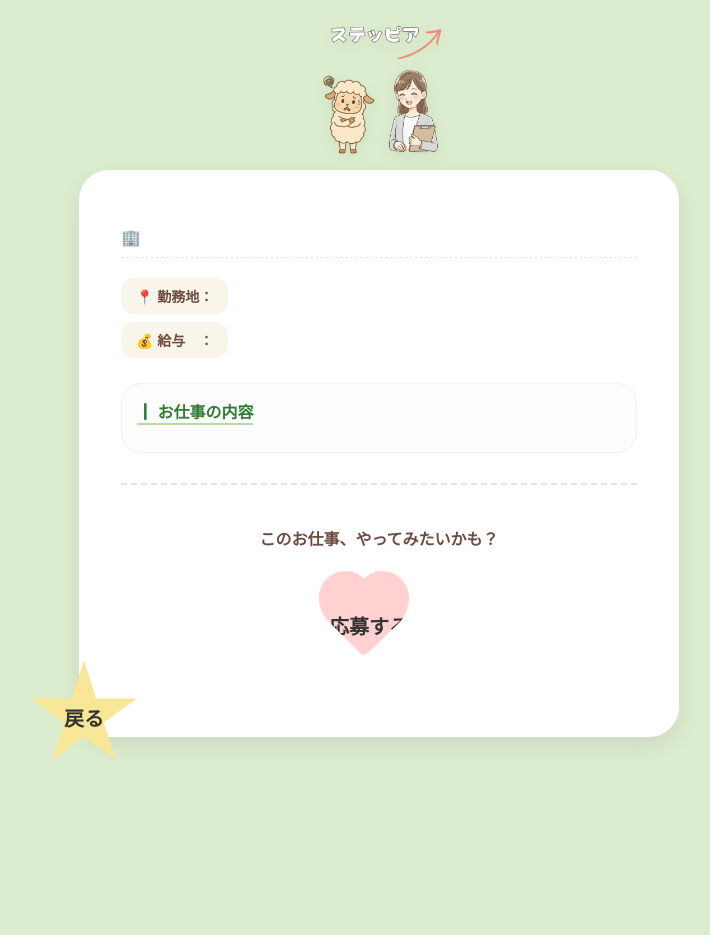
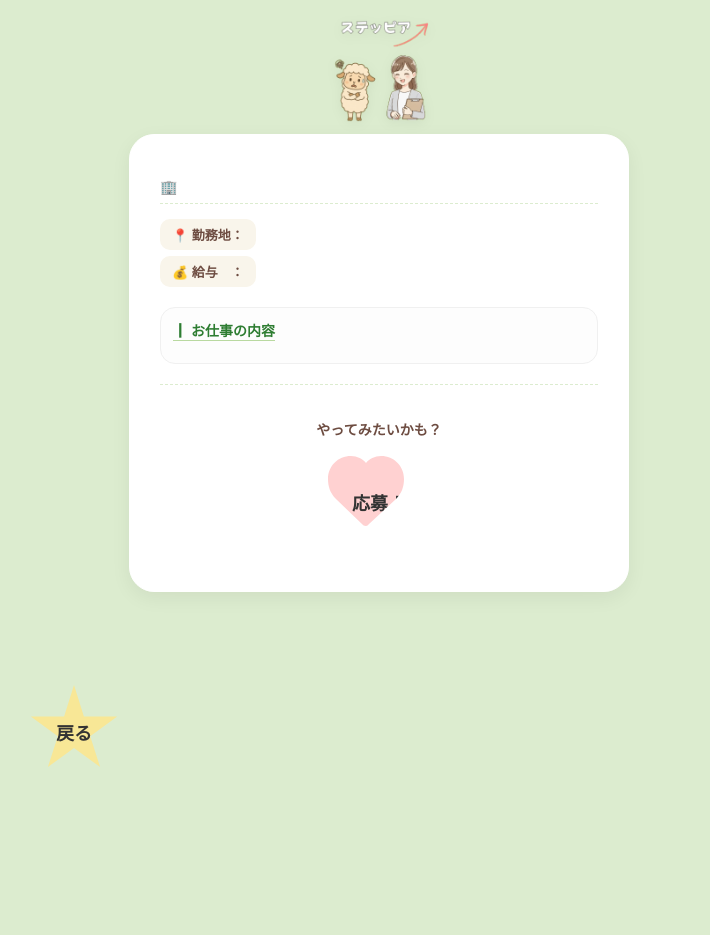
Before and after one commit to nana19820227/steppia_project, a Django app: template steppia_app/templates/steppia_app/job_detail.html in a window 1280 px wide. Shown: the whole page, without its empty margins (261-971 px from the left). After the commit the page ends 767 px from the top, so only its background shows below. Run offline with Django 5.2, Linux system fonts and the light colour scheme; the template is opened without the code that fills it, so the values that code supplies are empty; some web fonts are replaced.

Commit message:
style: 求人詳細をさらにコンパクトに調整（モバイル最適化）

```diff
--- a/steppia_app/templates/steppia_app/job_detail.html
+++ b/steppia_app/templates/steppia_app/job_detail.html
@@ -19,77 +19,77 @@
             background-color: var(--grass);
             font-family: 'Zen Maru Gothic', sans-serif;
             margin: 0;
-            /* 下部ボタンと重ならないよう余白を調整 */
-            padding: 15px 10px 120px;
+            /* 下部ボタンと重ならないよう余白をスリムに */
+            padding: 12px 10px 100px;
             display: flex;
             flex-direction: column;
             align-items: center;
             min-height: 100dvh;
         }
 
-        .container { width: 100%; max-width: 600px; display: flex; flex-direction: column; align-items: center; }
+        .container { width: 100%; max-width: 500px; display: flex; flex-direction: column; align-items: center; }
 
-        /* ロゴ：140pxに小型化 */
+        /* ロゴ：110pxに小型化 */
         .top-logo {
             width: 100%;
-            max-width: 140px;
-            filter: drop-shadow(0 4px 8px rgba(0,0,0,0.05));
-            margin-bottom: 15px;
+            max-width: 110px;
+            filter: drop-shadow(0 3px 6px rgba(0,0,0,0.05));
+            margin-bottom: 12px;
         }
 
-        /* 詳細カード：余白をスマホ用にスリム化 (50px -> 20px) */
+        /* 詳細カード：パディングを凝縮 (20px -> 15px) */
         .detail-card {
             background: white;
-            padding: 20px;
-            border-radius: 30px;
-            box-shadow: 0 8px 25px rgba(0,0,0,0.08);
-            border: 2px solid #fff;
+            padding: 15px;
+            border-radius: 25px;
+            box-shadow: 0 6px 20px rgba(0,0,0,0.06);
+            border: 1.5px solid #fff;
             width: 100%;
             box-sizing: border-box;
             text-align: left;
         }
 
-        /* 求人タイトル：22pxにサイズダウン */
+        /* 求人タイトル：18pxにサイズダウン */
         .job-title {
-            font-size: 22px;
+            font-size: 18px;
             color: #2E7D32;
             font-weight: 900;
-            margin: 0 0 10px 0;
-            border-left: 6px solid #2E7D32;
-            padding-left: 12px;
+            margin: 0 0 8px 0;
+            border-left: 5px solid #2E7D32;
+            padding-left: 10px;
             line-height: 1.3;
         }
 
-        /* 会社名：16pxに調整 */
+        /* 会社名：14pxに調整 */
         .company-name {
-            font-size: 16px;
+            font-size: 14px;
             font-weight: 900;
-            color: #555;
-            margin-bottom: 20px;
+            color: #666;
+            margin-bottom: 15px;
             border-bottom: 1.5px dashed var(--grass);
-            padding-bottom: 10px;
+            padding-bottom: 8px;
         }
 
         /* タグセクション */
-        .info-row { display: flex; flex-direction: column; gap: 8px; margin-bottom: 25px; }
+        .info-row { display: flex; flex-direction: column; gap: 6px; margin-bottom: 20px; }
         .tag {
             background: var(--beige);
-            padding: 8px 15px;
-            border-radius: 12px;
+            padding: 6px 12px;
+            border-radius: 10px;
             font-weight: 900;
             color: var(--wood);
-            font-size: 14px;
+            font-size: 13px;
             display: flex;
             align-items: center;
-            gap: 8px;
+            gap: 6px;
             width: fit-content;
         }
 
         /* 内容ボックス */
         .description-box {
             background: #fdfdfd;
-            padding: 15px;
-            border-radius: 20px;
+            padding: 12px;
+            border-radius: 15px;
             border: 1.5px solid #f0f0f0;
             margin-top: 5px;
         }
@@ -97,18 +97,18 @@
         .section-label {
             color: #2E7D32;
             font-weight: 900;
-            font-size: 16px;
-            margin-bottom: 12px;
-            border-bottom: 2px solid #B9D9A0;
+            font-size: 14px;
+            margin-bottom: 10px;
+            border-bottom: 1.5px solid #B9D9A0;
             display: inline-block;
         }
 
-        /* 説明テキスト：15pxに調整し読みやすく */
+        /* 説明テキスト：14pxに調整 */
         .description-text {
-            line-height: 1.6;
+            line-height: 1.5;
             color: #333;
             font-weight: 700;
-            font-size: 15px;
+            font-size: 14px;
             text-align: left;
             white-space: pre-wrap;
             display: block;
@@ -116,46 +116,44 @@
 
         /* 応募セクション */
         .apply-section {
-            margin-top: 30px;
+            margin-top: 20px;
             text-align: center;
-            border-top: 2px dashed #DCECCF;
-            padding-top: 25px;
+            border-top: 1.5px dashed #DCECCF;
+            padding-top: 20px;
         }
         .apply-message {
             font-weight: 900;
             color: var(--wood);
-            margin-bottom: 15px;
-            font-size: 16px;
+            margin-bottom: 12px;
+            font-size: 14px;
         }
 
-        /* ハートボタン：100pxに小型化 */
+        /* ハートボタン：85pxに小型化 */
         .apply-heart-btn {
-            width: 100px; height: 100px;
+            width: 85px; height: 85px;
             background-color: var(--apply-pink);
             border: none;
-            clip-path: path('M50 90c-2 0-3-1-4-2L15 57C8 50 5 41 5 33c0-15 12-27 27-27 7 0 14 3 18 8 4-5 11-8 18-8 15 0 27 12 27 27 0 8-3 17-9 24l-31 30c-1 1-2 2-4 2z');
+            /* 85px用に調整したクリップパス */
+            clip-path: path('M42 75c-2 0-3-1-4-2L12 48C6 42 4 35 4 28c0-13 10-23 23-23 6 0 12 3 15 7 3-4 9-7 15-7 13 0 23 10 23 23 0 7-2 14-8 20l-27 25c-1 1-2 2-3 2z');
             display: inline-flex;
             align-items: center;
             justify-content: center;
             text-decoration: none;
             color: #333;
             font-weight: 900;
-            font-size: 16px;
+            font-size: 14px;
             cursor: pointer;
-            transition: 0.3s cubic-bezier(0.175, 0.885, 0.32, 1.275);
-            filter: drop-shadow(0 4px 8px rgba(0,0,0,0.1));
+            transition: 0.2s;
+            filter: drop-shadow(0 3px 6px rgba(0,0,0,0.1));
         }
-        .apply-heart-btn:active {
-            transform: scale(1.1) rotate(5deg);
-            background-color: #ffbaba;
-        }
-        .heart-text { margin-top: -10px; }
+        .apply-heart-btn:active { transform: scale(1.1) rotate(5deg); }
+        .heart-text { margin-top: -8px; }
 
-        /* 左下の「戻る」星ボタン：他のページと統一して75pxに設定 */
-        .footer-nav { position: fixed; bottom: 15px; left: 15px; z-index: 1000; }
+        /* 左下の「戻る」星ボタン：65pxに設定 */
+        .footer-nav { position: fixed; bottom: 12px; left: 12px; z-index: 1000; }
         .star-back-btn {
-            width: 75px;
-            height: 75px;
+            width: 65px;
+            height: 65px;
             background-color: var(--star-yellow);
             clip-path: polygon(50% 0%, 61% 35%, 98% 35%, 68% 57%, 79% 91%, 50% 70%, 21% 91%, 32% 57%, 2% 35%, 39% 35%);
             display: flex;
@@ -164,22 +162,22 @@
             text-decoration: none;
             color: #333;
             font-weight: 900;
-            font-size: 15px;
-            filter: drop-shadow(0 4px 8px rgba(0,0,0,0.1));
+            font-size: 14px;
+            filter: drop-shadow(0 3px 6px rgba(0,0,0,0.1));
             transition: 0.2s;
             position: relative;
         }
-        .star-back-btn:active { transform: scale(0.9) rotate(-10deg); background-color: #ffe066; }
+        .star-back-btn:active { transform: scale(0.9) rotate(-10deg); }
         .nav-text { position: absolute; top: 52%; left: 50%; transform: translate(-50%, -50%); white-space: nowrap; }
 
         /* タブレット・PC向け調整 */
         @media (min-width: 768px) {
-            .detail-card { padding: 40px; }
-            .job-title { font-size: 28px; }
-            .description-text { font-size: 17px; }
-            .apply-heart-btn { width: 130px; height: 130px; font-size: 20px; }
-            .star-back-btn { width: 110px; height: 110px; font-size: 20px; }
-            .footer-nav { left: 50%; transform: translateX(-350px); bottom: 30px; }
+            .detail-card { padding: 30px; }
+            .job-title { font-size: 24px; }
+            .description-text { font-size: 16px; }
+            .apply-heart-btn { width: 110px; height: 110px; font-size: 18px; }
+            .star-back-btn { width: 90px; height: 90px; font-size: 18px; }
+            .footer-nav { left: 50%; transform: translateX(-350px); bottom: 25px; }
         }
     </style>
 </head>
@@ -202,9 +200,9 @@
             </div>
 
             <div class="apply-section">
-                <p class="apply-message">このお仕事、やってみたいかも？</p>
+                <p class="apply-message">やってみたいかも？</p>
                 <a href="{% url 'apply_to_job' job.pk %}" class="apply-heart-btn">
-                    <span class="heart-text">応募する！</span>
+                    <span class="heart-text">応募！</span>
                 </a>
             </div>
         </div>
```
